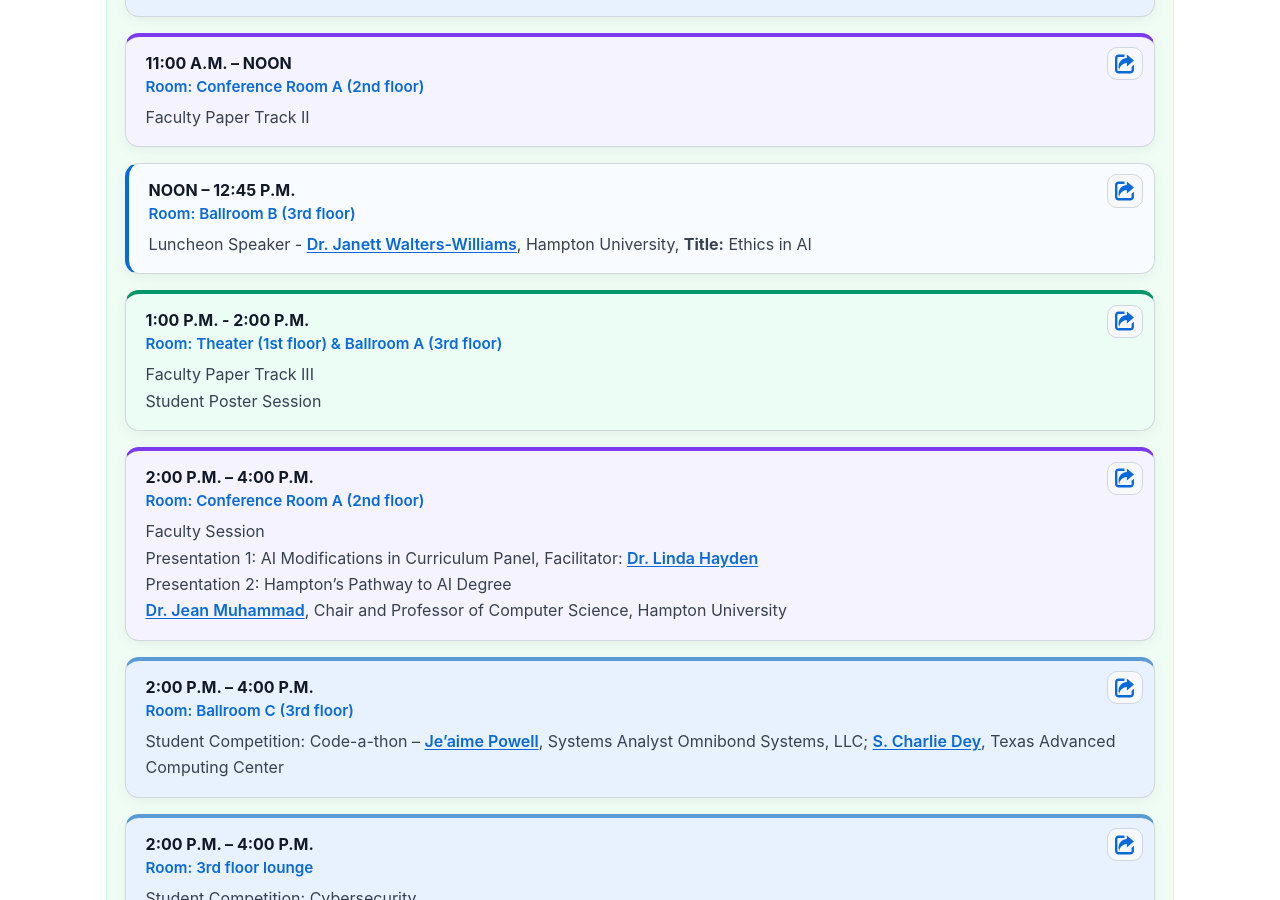
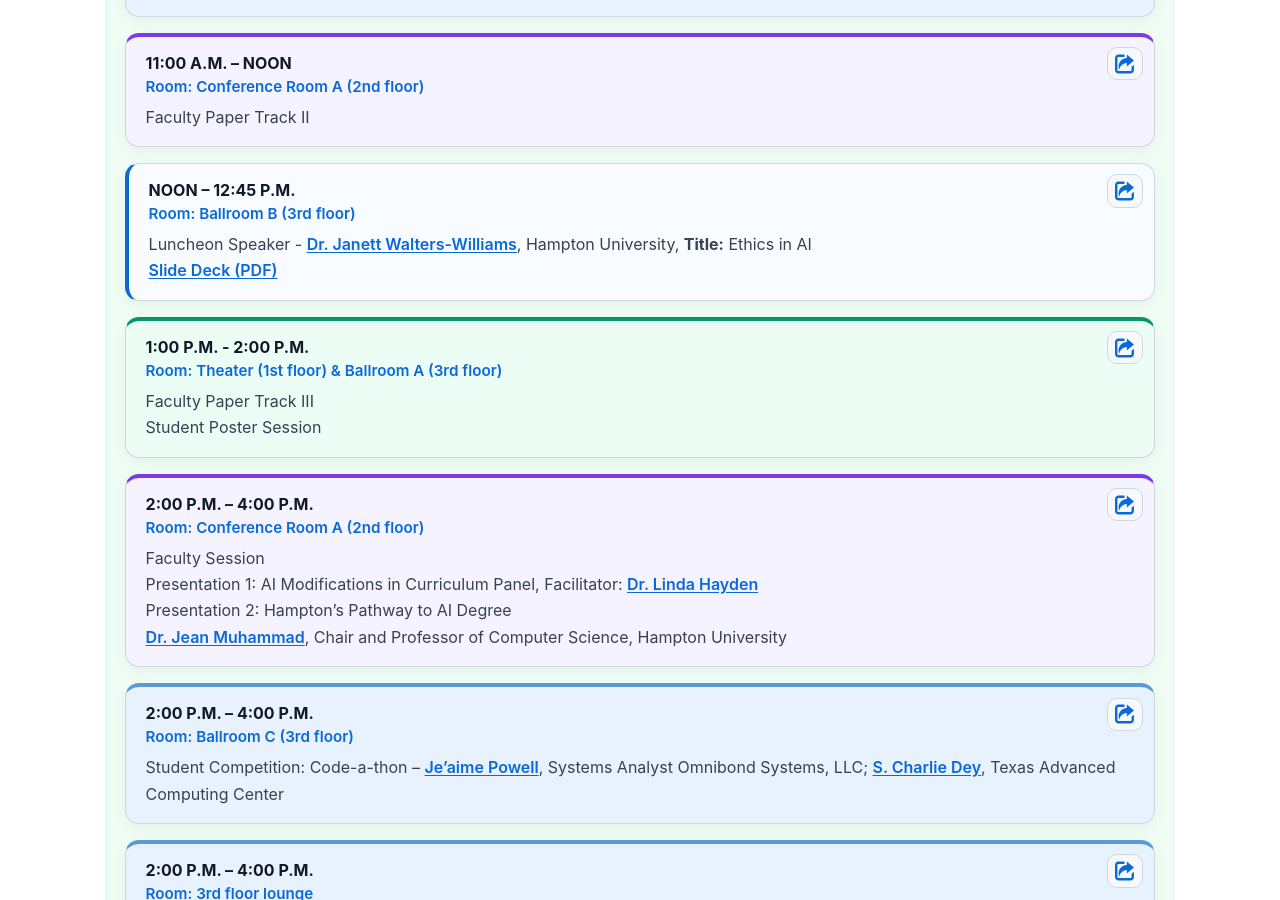
Before and after one commit to admiusa/2026symposium, a Jekyll site: the page built from admi26_program.md, in a window 1280 px wide and 900 px high, scrolled down 2119 px. Built offline with Jekyll 4.4.1, drawn with Linux system fonts in a browser that asks for light colours.

Commit message:
added speaker decks

```diff
--- a/_data/schedule.yml
+++ b/_data/schedule.yml
@@ -115,7 +115,8 @@
         room: Ballroom B (3rd floor)
         highlight: true
         description_html: |
-          Luncheon  Speaker - <a href="/2026symposium/admi26_speakers#janett-walters-williams">Dr. Janett Walters-Williams</a>, Hampton University,  <strong>Title:</strong>  Ethics in AI
+          Luncheon  Speaker - <a href="/2026symposium/admi26_speakers#janett-walters-williams">Dr. Janett Walters-Williams</a>, Hampton University,  <strong>Title:</strong>  Ethics in AI<br>
+          <a href="/2026symposium/slide_decks/ADMI_2026_Ethics_in_AI_Janett_Walters_Williams_slides.pdf">Slide Deck (PDF)</a>
       - id: program-event-12
         session_track: both
         time_start: "2026-03-27T13:00:00-04:00"
@@ -223,7 +224,8 @@
         room: Ballroom A (3rd floor)
         description_html: |
           Student and Faculty Session II<br>
-          <a href="/2026symposium/admi26_speakers#kristine-christensen">Dr. Kristine Christensen</a>, Professor, Computer Information Systems, Moraine Valley Community College
+          <a href="/2026symposium/admi26_speakers#kristine-christensen">Dr. Kristine Christensen</a>, Professor, Computer Information Systems, Moraine Valley Community College<br>
+          <a href="/2026symposium/slide_decks/ADMI_2026_Kristine_Christensen_slides.pdf">Slide Deck (PDF)</a>
       - id: program-event-23
         time_start: "2026-03-28T11:45:00-04:00"
         time_end: "2026-03-28T12:45:00-04:00"
```
Also changed, not shown: 4 other files.
